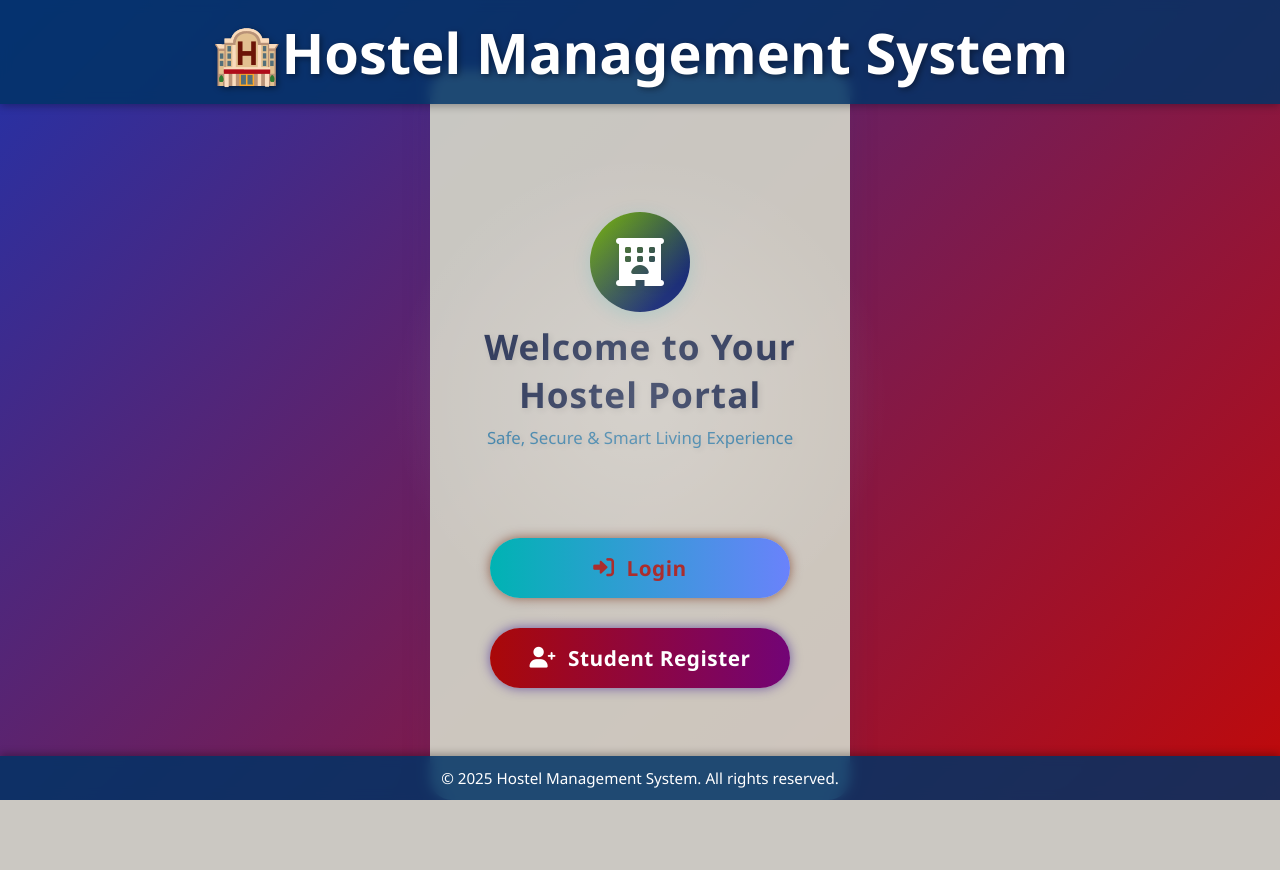
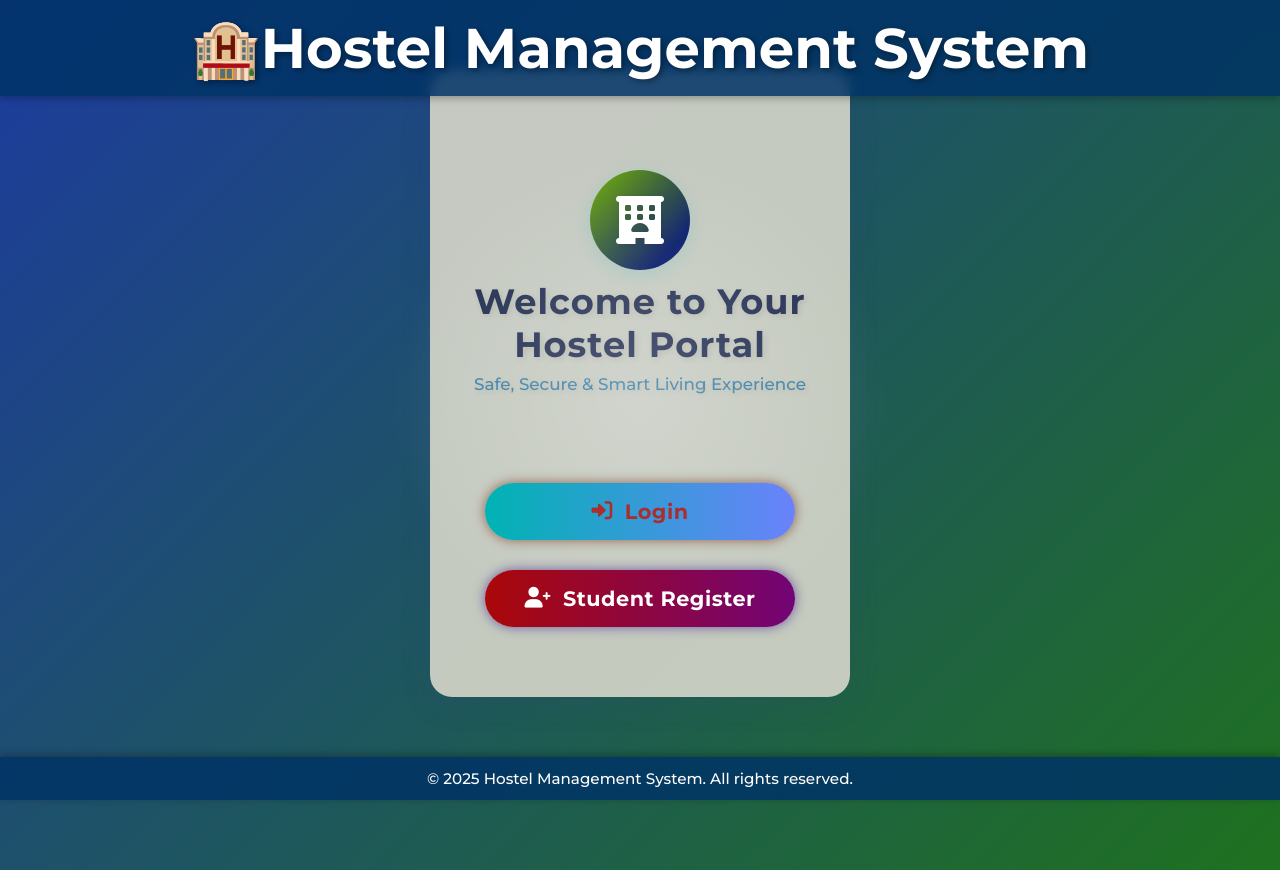
Before and after one commit to Pasinduranasinghe2001/hostel-management-system, a PHP site: page / in a window 1280 px wide. Before the commit the page ends 800 px from the top, so only its background shows below. Run offline with PHP 8.4, Linux system fonts and the light colour scheme.

Commit message:
Delete style.css /*body*/ section

```diff
--- a/hostel_management/css/style.css
+++ b/hostel_management/css/style.css
@@ -5,15 +5,7 @@
     box-sizing: border-box;
 }
 
-/* Body */
-body {
-    background: linear-gradient(135deg, #2232a9, #c00909);
-    color: #1a0066;
-    font-family: 'Segoe UI', Tahoma, Geneva, Verdana, sans-serif;
-    height: 100vh;
-    display: flex;
-    flex-direction: column;
-}
+
 
 /* Header */
 header {
```
